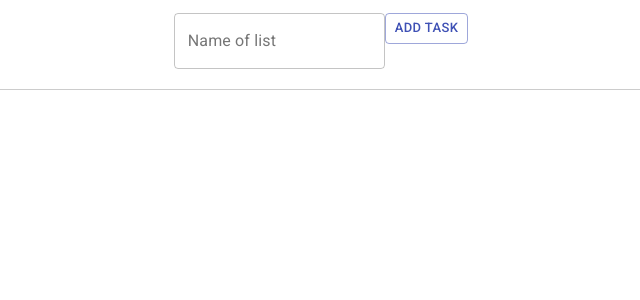
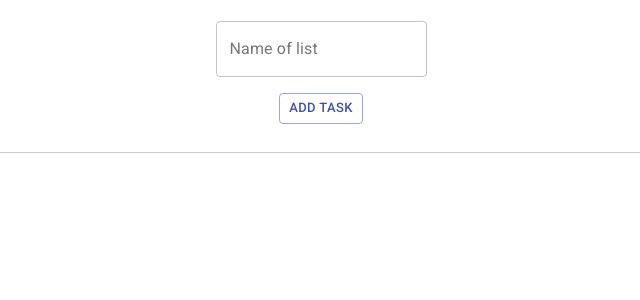
Before and after one commit to andruxacomm/uchimReact, a React (Create React App) app: page / in a window 1280 px wide. Shown: the top 300 px of the page, without its empty margins (319-959 px from the left). Built offline with nearby package versions, Linux system fonts and the light colour scheme.

Commit message:
material trash

```diff
--- a/src/components/TodoList/ToDoList.tsx
+++ b/src/components/TodoList/ToDoList.tsx
@@ -34,13 +34,15 @@ export const ToDoList: FC<ToDoListProps> = memo((props) => {
 
     return (
         <Grid className={css.list} container spacing={2}>
-            <Grid spacing={2}>
+            <Grid spacing={2} item>
                 <TextField id="outlined-basic"
                            label="Name of list"
                            variant="outlined"
                            value={title}
                            onChange={e => setTitle(e.currentTarget.value)}/>
+            </Grid>
 
+            <Grid spacing={2} item>
                 <Button onClick={() => addToDo()} variant={"outlined"} color={'primary'} size={"small"}>Add task</Button>
             </Grid>
 
```
